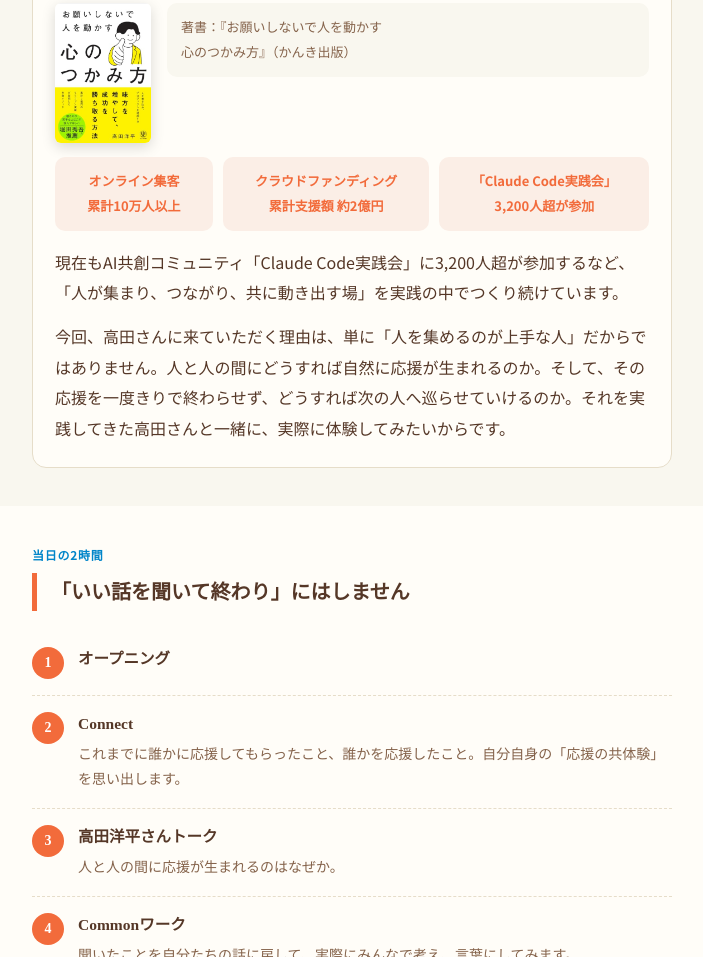
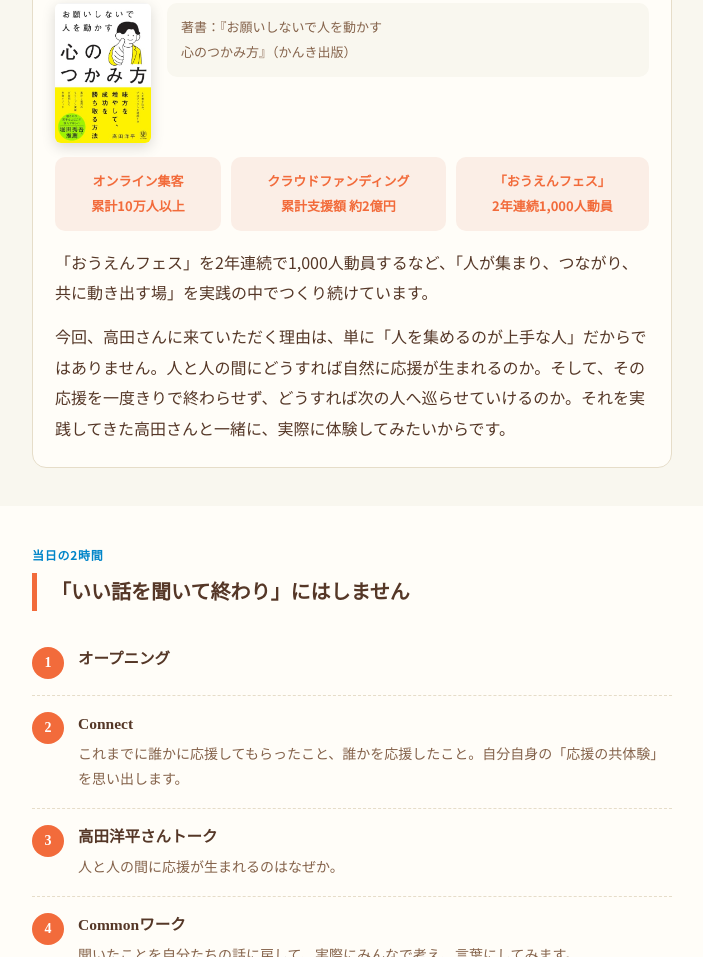
Before and after one commit to IOBSchool/iob-ouen-junkan-2026, a plain HTML site: page general.html in a window 1280 px wide. Shown: the part 1994-2951 px from the top of the page, without its empty margins (288-991 px from the left). Drawn offline with Linux system fonts and the light colour scheme; a web font is replaced by a local one.

Commit message:
リマインド6通・Brevo対応・Flodesk除外用タブ、実績3つ目をおうえんフェスに統一
Co-Authored-By: Claude Sonnet 5 <noreply@anthropic.com>

```diff
--- a/general.html
+++ b/general.html
@@ -252,9 +252,9 @@ window.IOB_PHASE = (function(){
       <div class="stat-row">
         <div class="stat">オンライン集客<br>累計10万人以上</div>
         <div class="stat">クラウドファンディング<br>累計支援額 約2億円</div>
-        <div class="stat">「Claude Code実践会」<br>3,200人超が参加</div>
+        <div class="stat">「おうえんフェス」<br>2年連続1,000人動員</div>
       </div>
-      <p style="margin-top:16px;">現在もAI共創コミュニティ「Claude Code実践会」に3,200人超が参加するなど、「人が集まり、つながり、共に動き出す場」を実践の中でつくり続けています。</p>
+      <p style="margin-top:16px;">「おうえんフェス」を2年連続で1,000人動員するなど、「人が集まり、つながり、共に動き出す場」を実践の中でつくり続けています。</p>
       <p>今回、高田さんに来ていただく理由は、単に「人を集めるのが上手な人」だからではありません。人と人の間にどうすれば自然に応援が生まれるのか。そして、その応援を一度きりで終わらせず、どうすれば次の人へ巡らせていけるのか。それを実践してきた高田さんと一緒に、実際に体験してみたいからです。</p>
     </div>
   </div>
```
Also changed, not shown: index.html (+2 -2 lines), 1 other file.
